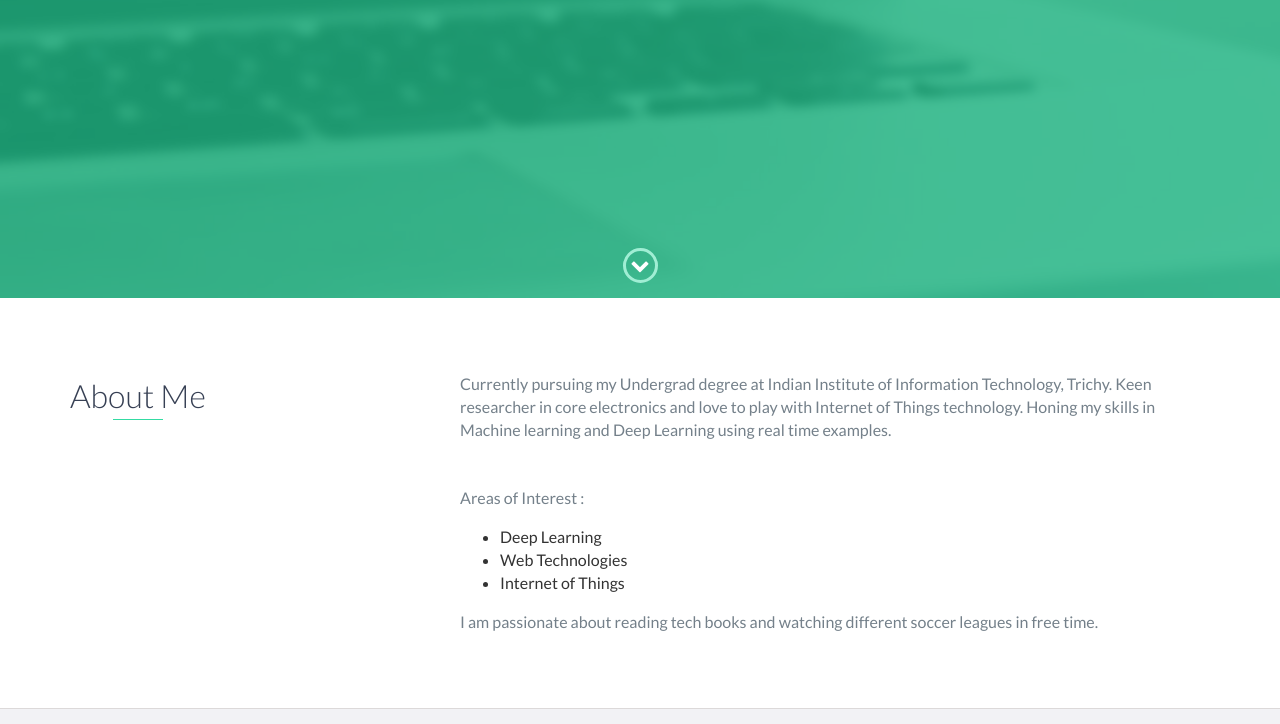
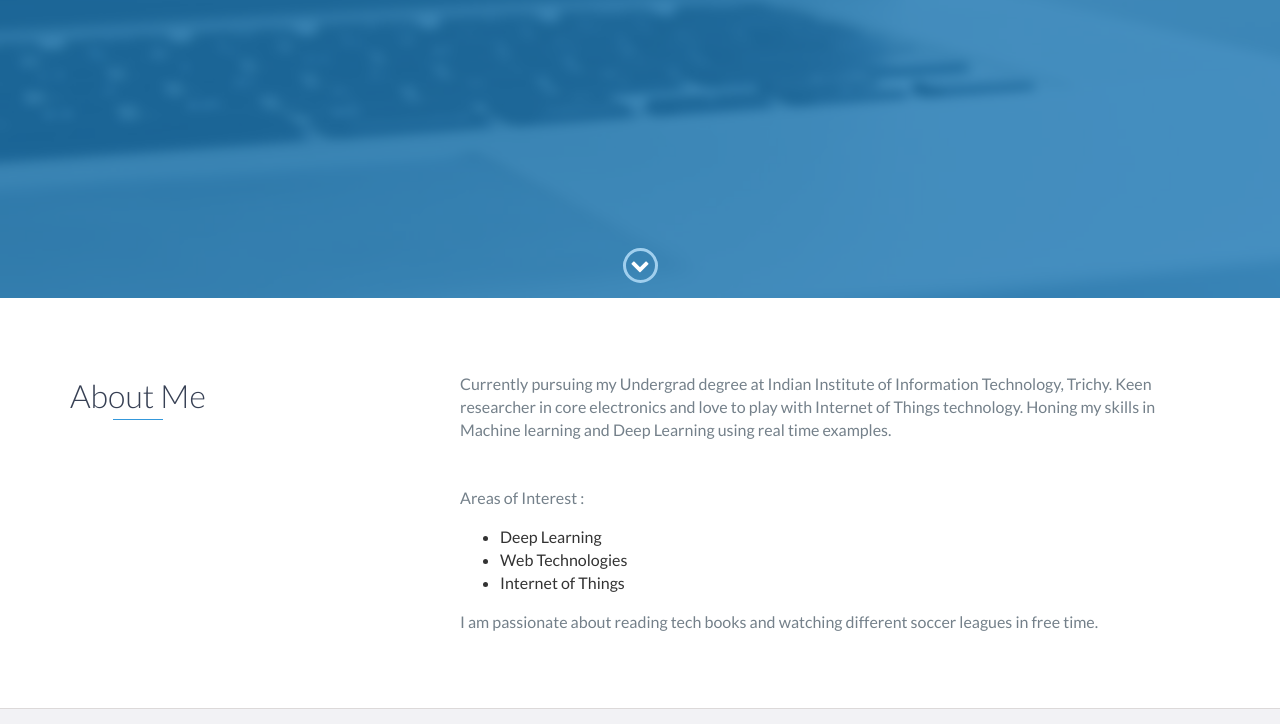
Before and after one commit to AmitVerma4/My-Personal-Website, a website: page index.html in a window 1280 px wide. Shown: the part 502-1226 px from the top of the page. Drawn offline with nearby package versions, Linux system fonts and the light colour scheme; files that its build step writes are made by us from their sources.

Commit message:
Updated Color

```diff
--- a/scss/styles.scss
+++ b/scss/styles.scss
@@ -34,7 +34,7 @@
 */
 
 // Define base and accent colors
-$base-color: #34dba3;
+$base-color: #3498db;
 $base-color-hover: darken($base-color, 10%);
 
 // Define background colors
```
